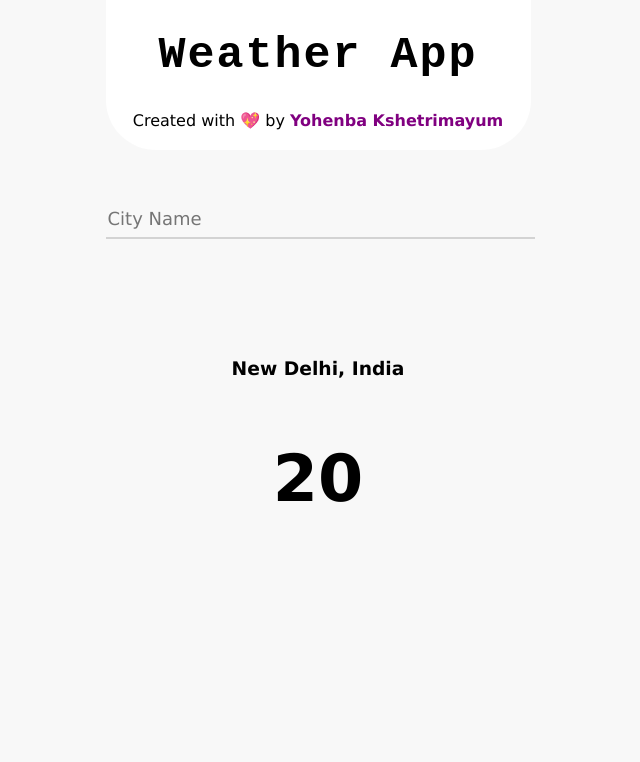
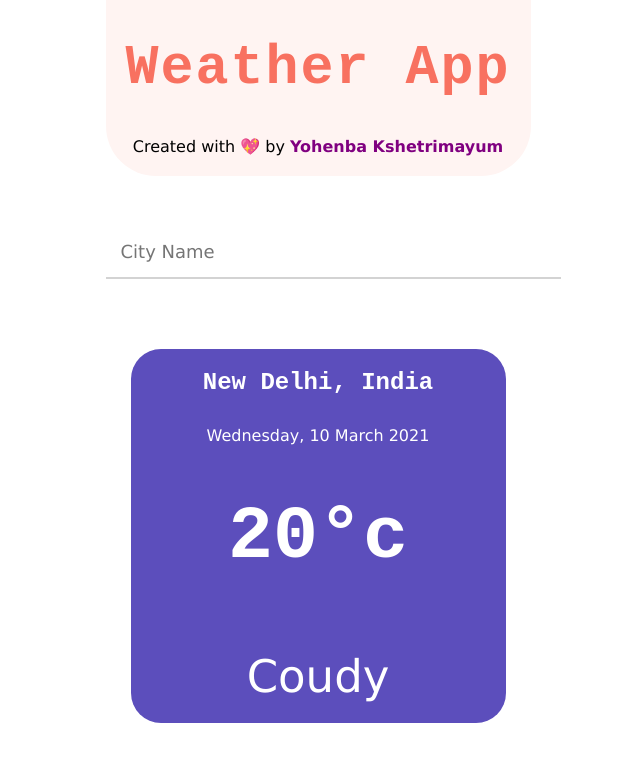
Before and after one commit to Yohenba18/Weather-app, a React (Create React App) app: page / in a window 1280 px wide. Shown: the top 762 px of the page, without its empty margins (322-962 px from the left). Built offline with nearby package versions, Linux system fonts and the light colour scheme.

Commit message:
Ui complete

```diff
--- a/public/index.html
+++ b/public/index.html
@@ -24,7 +24,7 @@
       work correctly both with client-side routing and a non-root public URL.
       Learn how to configure a non-root public URL by running `npm run build`.
     -->
-    <title>React App</title>
+    <title>weather app</title>
   </head>
   <body>
     <noscript>You need to enable JavaScript to run this app.</noscript>
--- a/src/App.css
+++ b/src/App.css
@@ -12,24 +12,26 @@
   font-family: Verdana, Geneva, Tahoma, sans-serif;
 }
 
-.App-header {
-  background-color: #282c34;
+/* .App-header {
   min-height: 300vh;
   display: flex;
   flex-direction: column;
-  align-items: center;
-  justify-content: center;
   font-size: calc(10px + 2vmin);
   color: white;
-}
+  margin-left: auto;
+  margin-right: auto;
+} */
 
 .App .header{
-    background-color: white;
+    background-color: #FFF4F2;
     border-radius: 0 0 50px 50px;
+    /* box-shadow: 0px 12px 27px 5px rgba(0,0,0,0.24); */
 }
 
 .App .header h1{
-  font-size: 45px;
+  color: #F87160;
+  /* text-shadow: -1px 4px 7px rgba(97,44,38,0.56); */
+  font-size: 55px;
   letter-spacing: 2px;
   font-family:monospace;
 }
@@ -39,25 +41,52 @@
 }
 
 .App .form > input{
+  display: block;
+  width: 100%;
+  padding: 15px;
   margin-top: 50px;
   width: 100%;
   border: none;
-  height: 35px;
+  appearance: none;
   font-size: 18px;
   outline: none;
   background-color: transparent;
   border-bottom: 2px solid lightgray;
+  transition: 0.4s ease;
 }
 .App .form > input:focus{
   border-bottom: 2px solid lightgreen;
 }
 .App .weather__detail{
-  margin-top: 100px;
+  width:375px;
+  border-radius: 30px;
+  margin-left: auto;
+  margin-right:auto;
+  margin-top: 70px;
   display: flex;
   flex-direction: column;
-
-
+  color: white;
+  background-color: #5C4EBC;
+  /* box-shadow: -2px 2px 68px -21px rgba(0,0,0,0.75); */
 }
 .App .weather__detail > h1{
-    font-size: 65px;
+    font-size: 75px;
+    font-weight: bold;
+    font-family: 'Courier New', Courier, monospace;
 }
+
+.App .weather__detail > h2{
+    font-family: monospace;
+    font-size: 24px;
+    font-weight: bold;
+}
+
+.App .weather__detail .date{
+  margin-top: 10px;
+}
+
+.App .weather-type{
+  padding: 20px 0;
+  text-align: center;
+  font-size: 45px;
+}
--- a/src/App.js
+++ b/src/App.js
@@ -1,22 +1,31 @@
-import React, { useEffect, useState } from "react";
+import React, {  useState } from "react";
 import "./App.css";
 const api = {
   key: "bfd9582d5f819cead75f235a0f56f124",
-  base: "https://api.openweathermap.org/data/2.5/",
+  base: "https://api.openweathermap.org/data/2.5/"
 };
 
 function App() {
-  // const [query, setQuery] = useState("");
-  // const [temp, setTemp] = useState("");
-  // const [city, setCity] = useState("");
+  const [query, setQuery] = useState("");
 
-  // const search = (evt) => {
-  //   if (evt.key === "Enter") {
-  //     fetch(`${api.base}weather?q=${query}&units=metric&APPID=${api.key}`)
-  //       .then((res) => res.json())
-  //       .then((result) => console.log(result));
-  //   }
-  // };
+  const search = (evt) => {
+    if (evt.key === "Enter") {
+      fetch(`${api.base}weather?q=${query}&units=metric&APPID=${api.key}`)
+        .then((res) => res.json())
+        .then((result) => {console.log(result)});
+    }
+  };
+
+  const dateBuilder = d => {
+    let months = ["January", "February", "March", "April", "May", "June", "July", "August", "September", "October", "November", "December"];
+    let days = ["Sunday", "Monday", "Tuesday", "Wednesday", "Thursday", "Friday", "Saturday"];
+
+    let day = days[d.getDay()];
+    let date = d.getDate();
+    let month = months[d.getMonth()];
+    let year = d.getFullYear();
+    return `${day}, ${date} ${month} ${year}`
+  }
 
   return (
     <div className="App">
@@ -33,15 +42,19 @@ function App() {
           <input
             type="text"
             placeholder="City Name"
-            // onChange={(e) => setQuery(e.target.value)}
-            // value ={query}
-            // onKeyPreess={search}
+            onChange={(e) => setQuery(e.target.value)}
+            value ={query}
+            onKeyPress={search}
           />
           </div>
       <div className="weather__detail">
-        <h3>New Delhi, India</h3>
-        <h1>20</h1>
+        <h2>New Delhi, India</h2>
+        <div className="date">{dateBuilder(new Date())}</div>
+        <h1>20°c</h1>
+        <div className="weather-type">Coudy</div>
       </div>
+
+
 
     </div>
   );
--- a/src/index.css
+++ b/src/index.css
@@ -1,5 +1,5 @@
 body {
-  background-color:  #f8f8f8;
+
   margin: 0;
   /* font-family: -apple-system, BlinkMacSystemFont, 'Segoe UI', 'Roboto', 'Oxygen',
     'Ubuntu', 'Cantarell', 'Fira Sans', 'Droid Sans', 'Helvetica Neue',
```
Also changed, not shown: 1 other file (tests, documents, lock files or other folders).
